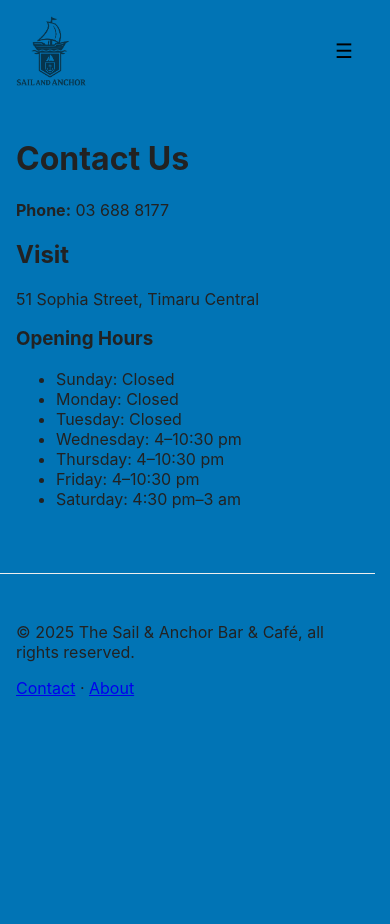
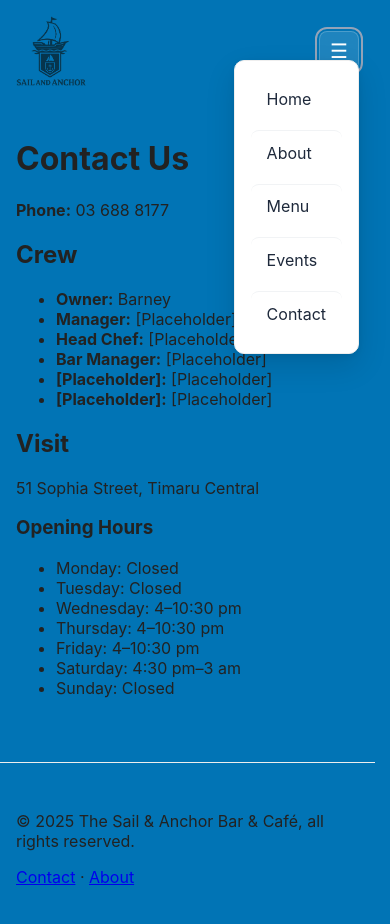
Before and after one commit to Gabriel3000392/The-Sail-and-Anchor, a plain HTML site: page contact/index.html in a window 390 px wide. Both pictures are taken after a click on the button "Open menu". Before the commit the page ends 844 px from the top, so only its background shows below. Drawn offline with Linux system fonts and the light colour scheme.

Commit message:
Fix mobile nav, update styles, add events JS

```diff
--- a/contact/index.html
+++ b/contact/index.html
@@ -14,11 +14,11 @@
       </a>
       <button class="menu-toggle" id="menuToggle" aria-label="Open menu">☰</button>
       <nav class="site-nav" id="siteNav" aria-label="Primary">
-        <a href="/" aria-current="page">Home</a>
+        <a href="/">Home</a>
         <a href="/about/">About</a>
         <a href="/menu/">Menu</a>
         <a href="/events/">Events</a>
-        <a href="/contact/">Contact</a>
+        <a href="/contact/" aria-current="page">Contact</a>
       </nav>
     </div>
   </header>
@@ -26,18 +26,30 @@
   <main class="container">
     <h1>Contact Us</h1>
     <p><strong>Phone:</strong> 03 688 8177</p>
+
     <section class="contact-info">
+      <h2>Crew</h2>
+      <ul>
+        <li><strong>Owner:</strong> Barney</li>
+        <li><strong>Manager:</strong> [Placeholder]</li>
+        <li><strong>Head Chef:</strong> [Placeholder]</li>
+        <li><strong>Bar Manager:</strong> [Placeholder]</li>
+        <li><strong>[Placeholder]:</strong> [Placeholder]</li>
+        <li><strong>[Placeholder]:</strong> [Placeholder]</li>
+      </ul>
+
       <h2>Visit</h2>
       <p>51 Sophia Street, Timaru Central</p>
+
       <h3>Opening Hours</h3>
       <ul>
-        <li>Sunday: Closed</li>
         <li>Monday: Closed</li>
         <li>Tuesday: Closed</li>
         <li>Wednesday: 4–10:30 pm</li>
         <li>Thursday: 4–10:30 pm</li>
         <li>Friday: 4–10:30 pm</li>
         <li>Saturday: 4:30 pm–3 am</li>
+        <li>Sunday: Closed</li>
       </ul>
     </section>
   </main>
@@ -49,6 +61,6 @@
     </div>
   </footer>
 
-  <script src="js/main.js" defer></script>
+  <script src="/js/main.js" defer></script>
 </body>
 </html>
--- a/css/main.css
+++ b/css/main.css
@@ -274,6 +274,89 @@
 }
 
 
+/* Mobile nav polish */
+@media (max-width: 768px) {
+  /* Menu panel */
+  .site-nav {
+    position: absolute;
+    right: 1rem;
+    top: 60px;
+    background: #ffffff;
+    flex-direction: column;
+    padding: .75rem;
+    border: 1px solid #eaeaea;
+    border-radius: 10px;
+    box-shadow: 0 12px 30px rgba(0,0,0,.12), 0 2px 8px rgba(0,0,0,.08);
+
+    opacity: 0;
+    transform: translateY(-10px);
+    pointer-events: none;
+    display: flex;
+    gap: .25rem;
+    transition: opacity .25s ease, transform .25s ease;
+  }
+  .site-nav.show {
+    opacity: 1;
+    transform: translateY(0);
+    pointer-events: auto;
+  }
+
+  /* Links, bigger tap targets */
+  .site-nav a {
+    color: #0f172a;
+    padding: .8rem 1rem;
+    border-radius: 8px;
+    text-decoration: none;
+    line-height: 1.2;
+  }
+  .site-nav a:hover,
+  .site-nav a:focus {
+    background: #f6f8fb;
+    outline: none;
+  }
+  .site-nav a + a {
+    border-top: 1px solid #f1f3f5;
+  }
+
+  /* Backdrop when menu is open */
+  .site-header::before {
+    content: "";
+    position: fixed;
+    inset: 0;
+    background: rgba(15, 23, 42, .25);
+    opacity: 0;
+    pointer-events: none;
+    transition: opacity .2s ease;
+  }
+  .site-header.menu-open::before {
+    opacity: 1;
+    pointer-events: auto;
+  }
+
+  /* Nicer hamburger */
+  #menuToggle {
+    width: 40px;
+    height: 40px;
+    display: grid;
+    place-items: center;
+    border-radius: 8px;
+    border: 1px solid rgba(255,255,255,.2);
+    background: rgba(255,255,255,.12);
+    color: #fff;
+    backdrop-filter: blur(6px);
+  }
+  #menuToggle:focus { outline: 2px solid #94a3b8; outline-offset: 2px; }
+
+  /* Turn the "☰" into an X using font-size swap */
+  #menuToggle[data-open="true"] { color: #0f172a; background: #ffffff; border-color: #eaeaea; }
+}
+
+/* Subtle desktop tweak so links feel clickable */
+@media (min-width: 769px) {
+  .site-nav a { border-radius: 8px; }
+  .site-nav a:hover, .site-nav a:focus { background: rgba(255,255,255,.12); }
+}
+
 /* Responsive tweaks */
 @media (max-width: 900px)  { .calendar-wrap { padding-bottom: 66%; } }
 @media (max-width: 480px)  { .calendar-wrap { padding-bottom: 80%; } }
--- a/js/main.js
+++ b/js/main.js
@@ -75,3 +75,36 @@
     if(e.key === 'Escape') close();
   });
 })();
+
+// Fetch and display upcoming events from Google Calendar
+(function(){
+  const eventsList = document.getElementById("upcomingEvents");
+  if (!eventsList) return;
+
+  const calendarId = "960286c928cc783c318a1a0fedd0966b169deee8e58888833948307445080e8a@group.calendar.google.com";
+  const apiKey = "AIzaSyBH84EBWWWopc95RX94dTBJFZdXawh4MdE";
+  const maxResults = 5;
+
+  const url = `https://www.googleapis.com/calendar/v3/calendars/${encodeURIComponent(calendarId)}/events?key=${apiKey}&singleEvents=true&orderBy=startTime&timeMin=${new Date().toISOString()}&maxResults=${maxResults}`;
+
+  fetch(url)
+    .then(res => res.json())
+    .then(data => {
+      eventsList.innerHTML = "";
+      if (!data.items || data.items.length === 0) {
+        eventsList.innerHTML = "<li>No upcoming events</li>";
+        return;
+      }
+
+      data.items.forEach(event => {
+        const li = document.createElement("li");
+        const start = new Date(event.start.dateTime || event.start.date).toLocaleString();
+        li.innerHTML = `<strong>${event.summary}</strong><br><small>${start}</small>`;
+        eventsList.appendChild(li);
+      });
+    })
+    .catch(err => {
+      console.error(err);
+      eventsList.innerHTML = "<li>Could not load events</li>";
+    });
+})();
```
Also changed, not shown: about/index.html (+3 -3 lines), events/index.html (+3 -3 lines), index.html (+1 -2 lines), menu/index.html (+3 -3 lines).
